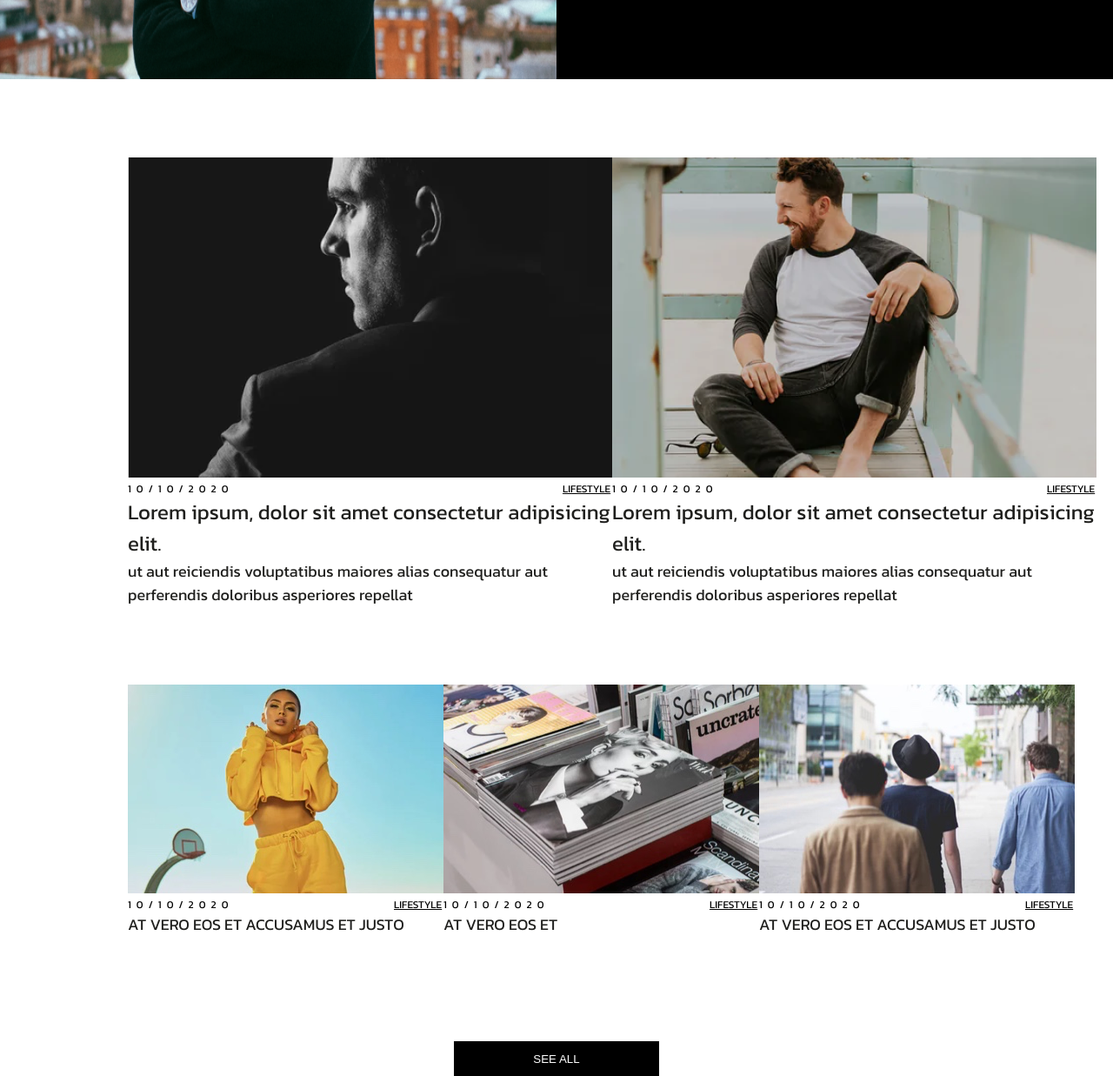
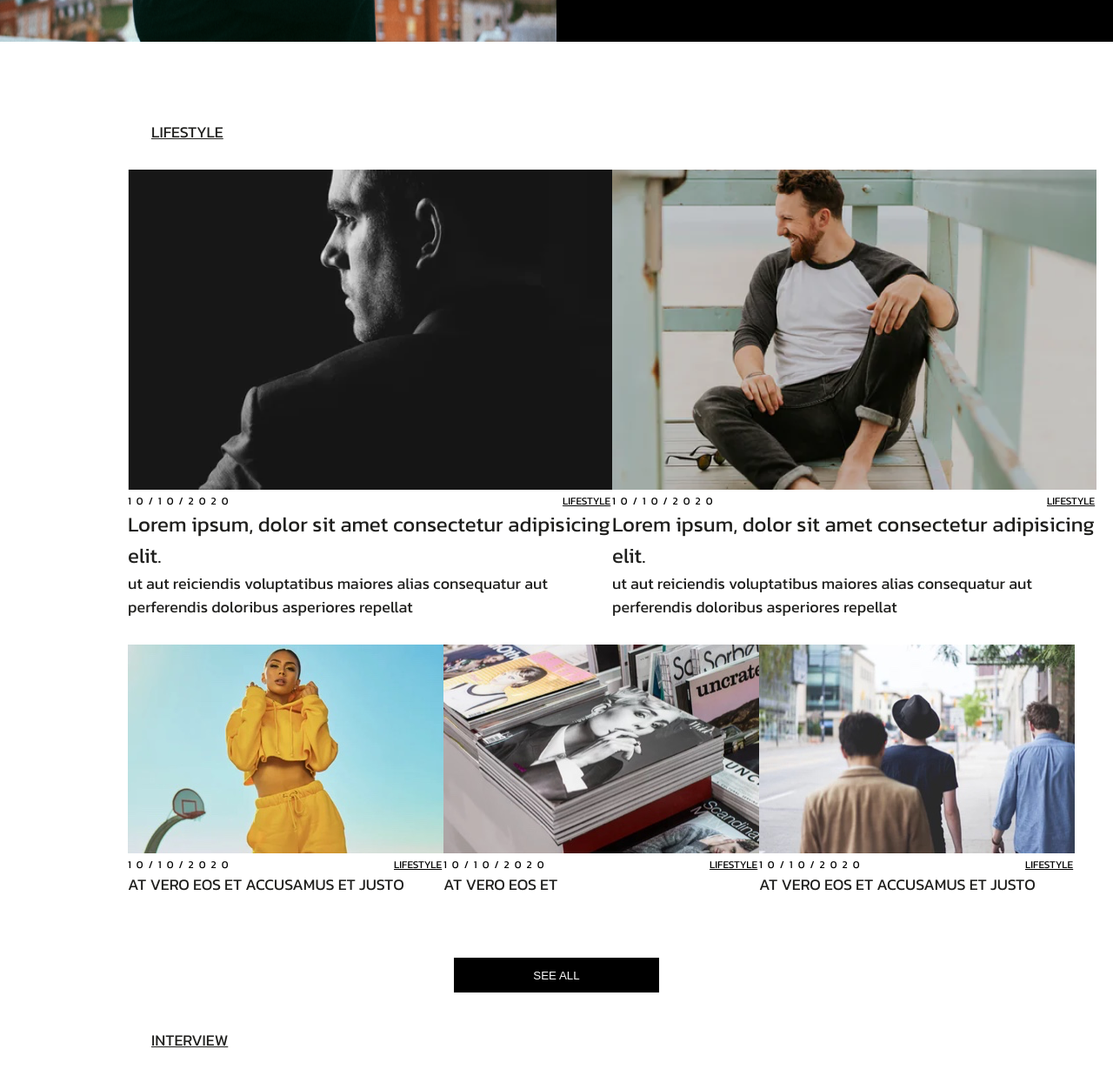
Before and after one commit to yuriikhomych23/suffix, a plain HTML site: page index.html in a window 1280 px wide. Shown: the part 740-1977 px from the top of the page at 87% size. Drawn offline with Linux system fonts and the light colour scheme.

Commit message:
Sample code

```diff
--- a/css/index.css
+++ b/css/index.css
@@ -9,7 +9,7 @@
 
 nav{
     width: 100%;
-    height: 163px;
+    height: 120px;
     display: flex;
     justify-content: center;
     align-items: center;
@@ -18,7 +18,7 @@ nav{
 .icon-nav{
     position: absolute;
     left: 47px;
-    top: 59px;
+    top: 37px;
     font-size: 40px;
     border: 1px solid transparent;
     background-color: white;
@@ -62,7 +62,7 @@ nav{
     display: flex;
     justify-content: space-around;
     color: white;
-    margin: 100px 0 0 0;
+    margin: 100px auto 0;
 }
 
 .background-header-title-date {
@@ -107,9 +107,6 @@ nav{
     margin: 30px 136px 0;
 }
 
-.background-header-btn {
-
-}
 
 .btn-read-more {
     width: 198px;
@@ -123,18 +120,10 @@ nav{
 }
 
 
-
-
-
-
-
-
-
-
 .first-section {
     display: flex;
     justify-content: space-around;
-    margin: 90px 147px;
+    margin: 30px 147px;
 }
 
 
@@ -222,7 +211,7 @@ nav{
     color: white;
     border: 1px solid white;
     text-transform: uppercase;
-    margin: 100px auto 0;
+    margin: 50px auto 0;
 }
 
 
@@ -230,7 +219,7 @@ nav{
 .second-section-header {
     display: flex;
     justify-content: space-evenly;
-    margin: 90px 147px;
+    margin: 30px 147px;
 }
 
 .second-section-background-header {
@@ -261,12 +250,25 @@ nav{
     text-transform: uppercase;
     text-align: center;
     border: 1px solid white;
+    margin-top: 10px;
 }
 
 .second-section-image {
     display: flex;
     justify-content: space-around;
-    margin: auto 147px;
+    margin: 80px 147px 0;
+}
+
+.interview-title {
+    font-family: Kanit;
+    font-style: normal;
+    font-weight: 500;
+    font-size: 18px;
+    line-height: 27px;
+    color: #1F1F1D;
+    text-transform: uppercase;
+    text-decoration-line: underline;
+    margin: 40px 0 0 174px;
 }
 
 .date-interview {
@@ -299,7 +301,7 @@ nav{
 .section-third-image {
     display: flex;
     justify-content: space-around;
-    margin: 90px 147px 0;
+    margin: 30px 147px 0;
 }
 
 .date-news {
@@ -320,11 +322,26 @@ nav{
 }
 
 
-.interviews {
+.news-title {
+    margin: 40px 0 0 174px;
     font-family: Kanit;
     font-style: normal;
     font-weight: 500;
     font-size: 18px;
     line-height: 27px;
     color: #1F1F1D;
+    text-decoration-line: underline;
+    text-transform: uppercase;
 }
+
+.lifestyle-title {
+    margin: 90px 0 0 174px;
+    font-family: Kanit;
+    font-style: normal;
+    font-weight: 500;
+    font-size: 18px;
+    line-height: 27px;
+    color: #1F1F1D;
+    text-decoration-line: underline;
+    text-transform: uppercase;
+}
--- a/index.html
+++ b/index.html
@@ -51,6 +51,9 @@
 	</header>
 
 	<main>
+      <div class="lifestyle-title">
+                <p>lifestyle</p>
+            </div>
 		<section class="first-section">
 			<div class="first-section-image">
 				<img src="img/screen.png" alt="Screen" class="screen">
@@ -126,7 +129,7 @@
 		</section>
 
 		<section>
-			<div class="interviews">
+			<div class="interview-title">
 				<p>interview</p>
 			</div>
 			<div class="second-section-header">
@@ -183,6 +186,9 @@
 			</div>
 		</section>
 		<section>
+        <div class="news-title">
+				<p>news</p>
+			</div>
 			<div class="section-third">
 				<div class="section-third-image">
 					<div class="section-third-image-microphone">
```
